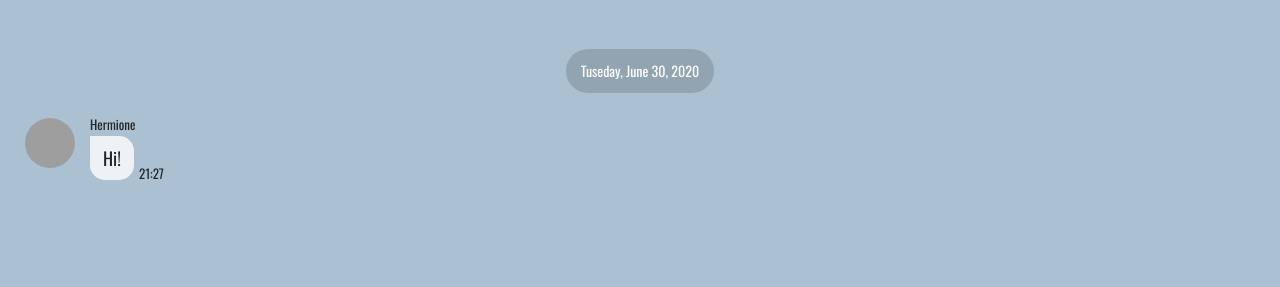
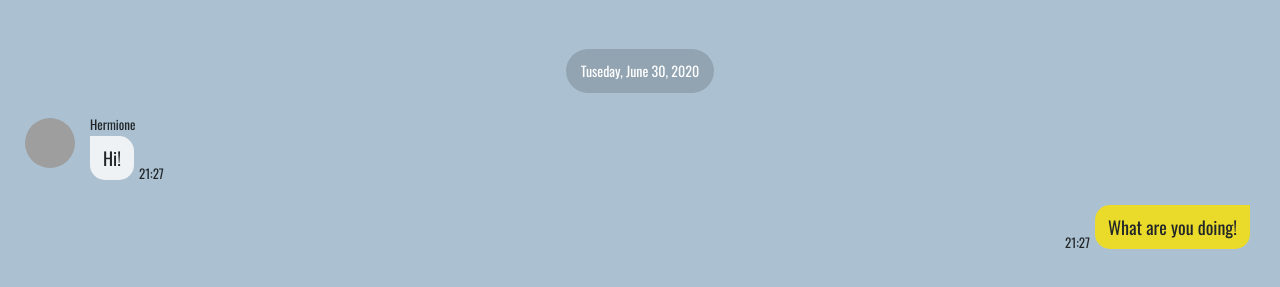
Before and after one commit to KanuBang/kokoa-clone-2022, a plain HTML site: page chat.html in a window 1280 px wide. Shown: the part 101-388 px from the top of the page. Drawn offline with nearby package versions, Linux system fonts and the light colour scheme; grey boxes are pictures that could not be loaded.

Commit message:
6.32
flex-direction:row-reverse;
flex children 에게만 적용되는 order 속성을 이용함

```diff
--- a/chat.html
+++ b/chat.html
@@ -57,6 +57,18 @@
                 </div>
             </div>
         </div>
+
+
+        <div class="message-row message-row--own">
+
+            <div class="message-row__content">
+
+                <div class="message__info">
+                    <span class="message__bubble">What are you doing!</span>
+                    <span class="message__time">21:27</span>
+                </div>
+            </div>
+        </div>
     </main>
 
 
--- a/css/screens/chat.css
+++ b/css/screens/chat.css
@@ -45,6 +45,7 @@
 .message-row {
     width: 100%;
     display: flex;
+    margin-bottom: 25px;
 }
 
 .message-row img {
@@ -76,3 +77,27 @@
     opacity: 0.8;
     font-size: 13px;
 }
+
+.message-row--own {
+    justify-content: flex-end;
+}
+
+.message-row--own .message__bubble {
+    background-color: var(--yellow);
+    border-top-right-radius: 0px;
+    border-top-left-radius: 15px;
+    margin-left: 5px;
+}
+/*
+.message-row--own .message__bubble {
+    order: 1;
+}
+.message-row--own .message__time{
+    order: 0;
+}
+flex children에게만 적용되는 order 속성을 이용해서 순서를 바꾸는 방법
+*/
+
+.message-row--own .message__info  {
+    flex-direction: row-reverse;
+} /* flex의 주축 방향을 바꿔서 순서를 바꾸는 방법*/
```
